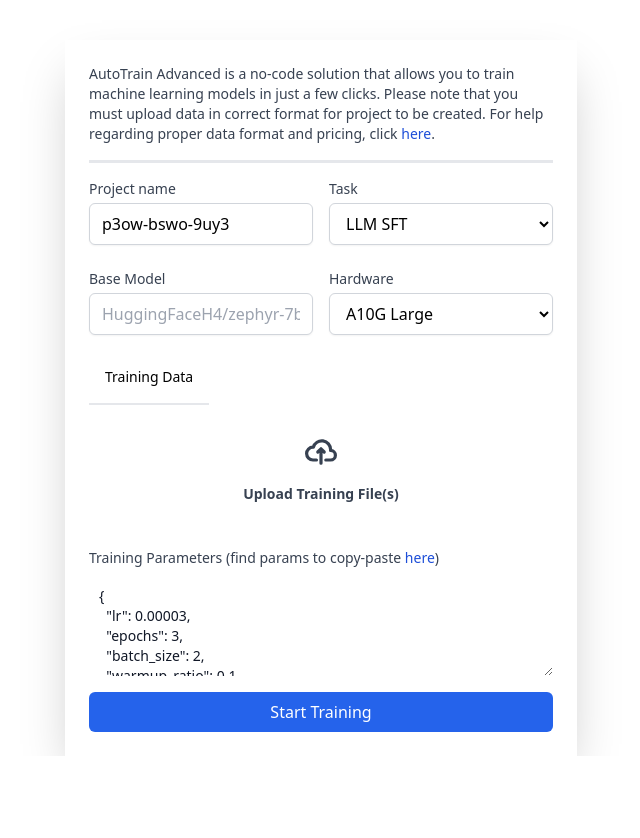
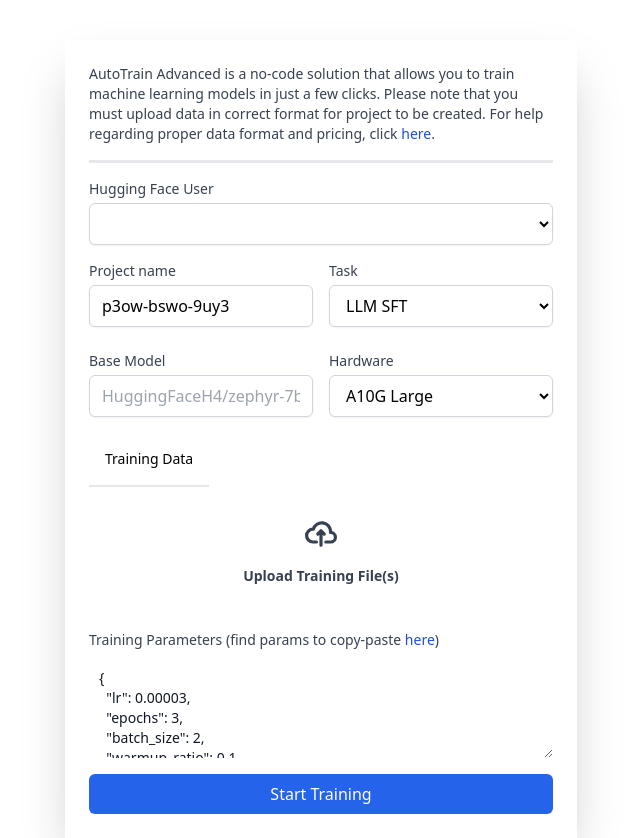
Before and after one commit to aryanmath/autotrain-advanced-aryan, a FastAPI app: template templates/index.html in a window 1280 px wide. Shown: the part 53-891 px from the top of the page, without its empty margins (319-959 px from the left). Before the commit the page ends 809 px from the top, so only its background shows below. Run offline with FastAPI, Linux system fonts and the light colour scheme; the template is opened without the code that fills it, so the values that code supplies are empty; parts of the project's set-up code (start-up, migrations or seed data) failed here and were passed over; some libraries are stand-ins or nearby versions.

Commit message:
user choice from token

```diff
--- a/src/autotrain/app.py
+++ b/src/autotrain/app.py
@@ -7,8 +7,8 @@
 from fastapi.responses import HTMLResponse, JSONResponse
 from fastapi.staticfiles import StaticFiles
 from fastapi.templating import Jinja2Templates
-from loguru import logger
 
+from autotrain import app_utils, logger
 from autotrain.dataset import AutoTrainDataset, AutoTrainDreamboothDataset, AutoTrainImageClassificationDataset
 from autotrain.project import AutoTrainProject
 from autotrain.trainers.clm.params import LLMTrainingParams
@@ -20,7 +20,8 @@
 
 
 HF_TOKEN = os.environ.get("HF_TOKEN", None)
-HF_USERNAME = os.environ.get("HF_USERNAME", None)
+_, _, USERS = app_utils.user_validation()
+
 
 HIDDEN_PARAMS = [
     "token",
@@ -92,6 +93,7 @@
 PARAMS["seq2seq"] = Seq2SeqParams().model_dump()
 PARAMS["tabular"] = TabularParams().model_dump()
 
+
 app = FastAPI()
 # app.mount("/css", StaticFiles(directory="css"), name="css")
 app.mount("/static", StaticFiles(directory="static"), name="static")
@@ -128,9 +130,10 @@
     :param request:
     :return:
     """
-    if HF_TOKEN is None or HF_USERNAME is None:
+    if HF_TOKEN is None:
         return templates.TemplateResponse("error.html", {"request": request})
-    return templates.TemplateResponse("index.html", {"request": request})  # The form.html is your saved html file
+    context = {"request": request, "valid_users": USERS}
+    return templates.TemplateResponse("index.html", context)
 
 
 @app.get("/params/{task}", response_class=JSONResponse)
@@ -187,6 +190,7 @@
     base_model: str = Form(...),
     hardware: str = Form(...),
     params: str = Form(...),
+    autotrain_user: str = Form(...),
     data_files_training: List[UploadFile] = File(...),
     data_files_valid: List[UploadFile] = File(...),
 ):
@@ -194,9 +198,9 @@
     This function is used to handle the form submission
     """
 
-    # if HF_TOKEN is None or HF_USERNAME is None, return error
-    if HF_TOKEN is None or HF_USERNAME is None:
-        return {"error": "HF_TOKEN or HF_USERNAME not set"}
+    # if HF_TOKEN is None is None, return error
+    if HF_TOKEN is None:
+        return {"error": "HF_TOKEN not set"}
 
     params = json.loads(params)
     training_files = [f.file for f in data_files_training if f.filename != ""]
@@ -215,7 +219,7 @@
             task="lm_training",
             token=HF_TOKEN,
             project_name=project_name,
-            username=HF_USERNAME,
+            username=autotrain_user,
             column_mapping=col_map,
             valid_data=validation_files,
             percent_valid=None,  # TODO: add to UI
@@ -227,7 +231,7 @@
             task="text_multi_class_classification",
             token=HF_TOKEN,
             project_name=project_name,
-            username=HF_USERNAME,
+            username=autotrain_user,
             column_mapping={"text": "text", "label": "target"},
             valid_data=validation_files,
             percent_valid=None,  # TODO: add to UI
@@ -240,7 +244,7 @@
             task="seq2seq",
             token=HF_TOKEN,
             project_name=project_name,
-            username=HF_USERNAME,
+            username=autotrain_user,
             column_mapping={"text": "text", "label": "target"},
             valid_data=validation_files,
             percent_valid=None,  # TODO: add to UI
@@ -259,7 +263,7 @@
             task=task,
             token=HF_TOKEN,
             project_name=project_name,
-            username=HF_USERNAME,
+            username=autotrain_user,
             column_mapping={"id": "id", "label": ["target"]},
             valid_data=validation_files,
             percent_valid=None,  # TODO: add to UI
@@ -270,7 +274,7 @@
             train_data=training_files,
             token=HF_TOKEN,
             project_name=project_name,
-            username=HF_USERNAME,
+            username=autotrain_user,
             valid_data=validation_files,
             percent_valid=None,  # TODO: add to UI
         )
@@ -281,7 +285,7 @@
             concept_name=params["prompt"],
             token=HF_TOKEN,
             project_name=project_name,
-            username=HF_USERNAME,
+            username=autotrain_user,
             use_v2=True,
         )
         dset.prepare()
--- a/templates/error.html
+++ b/templates/error.html
@@ -1,5 +1,6 @@
 <!doctype html>
 <html>
+
 <head>
   <meta charset="UTF-8">
   <meta name="viewport" content="width=device-width, initial-scale=1.0">
@@ -9,13 +10,14 @@
 <body>
   <header class="bg-white-800 text-white p-4">
     <div class="container mx-auto flex justify-between items-center">
-          <img src="/static/logo.png" alt="AutoTrain", class="w-32">
+      <img src="/static/logo.png" alt="AutoTrain" , class="w-32">
     </div>
   </header>
 
   <div class="form-container max-w-lg mx-auto mt-10 p-6 shadow-2xl">
     <h1 class="text-2xl font-bold mb-10">Error</h1>
-        <p class="text-red-500 text-lg mb-10">Either HF_TOKEN or HF_USERNAME environment variable is not set.</p>
+    <p class="text-red-500 text-lg mb-10">HF_TOKEN environment variable is not set.</p>
   </div>
 </body>
+
 </html>
--- a/templates/index.html
+++ b/templates/index.html
@@ -67,6 +67,16 @@
           <input type="password" name="token" id="token" class="mt-1 block w-full border border-gray-300 px-3 py-2 rounded-md shadow-sm focus:outline-none focus:ring-indigo-500 focus:border-indigo-500">
         </div>
       </div> -->
+      <div class="form-group">
+        <label for="autotrain_user" class="block text-sm font-medium text-gray-700">Hugging Face User</label>
+        <select name="autotrain_user" , id="autotrain_user"
+          class="mt-1 block w-full border border-gray-300 px-3 py-2 bg-white rounded-md shadow-sm focus:outline-none focus:ring-indigo-500 focus:border-indigo-500">
+          {% for user in valid_users %}
+          <option value="{{ user }}">{{ user }}</option>
+          {% endfor %}
+        </select>
+
+      </div>
       <div class="columns-2">
         <div class="mb-4">
           <label for="project_name" class="block text-sm font-medium text-gray-700">Project name</label>
```
Also changed, not shown: src/autotrain/app_utils.py (added, +56 -0 lines). Lines whose indentation alone changed are shown as unchanged.
